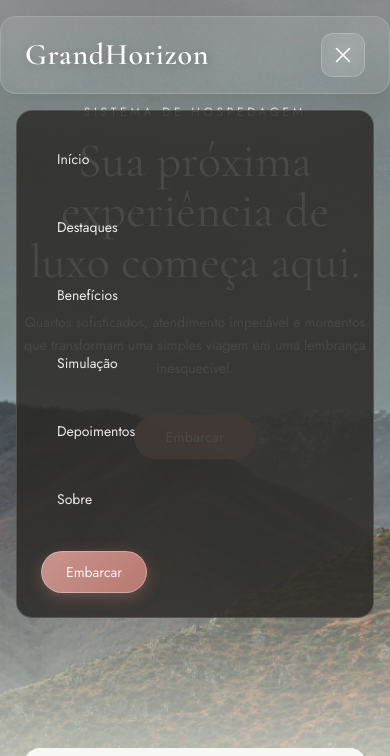
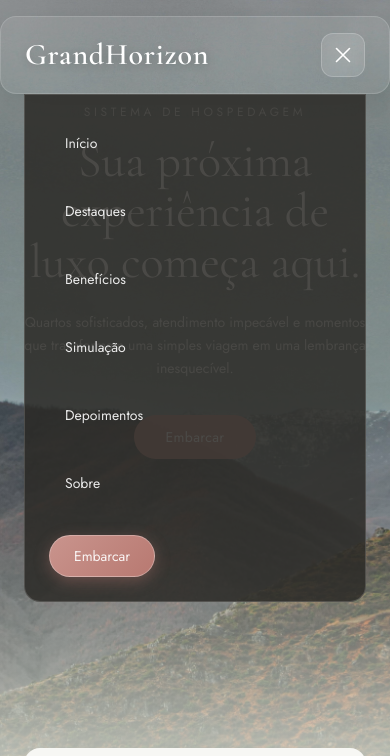
Before and after one commit to calebsv/GrandHorizon, a plain HTML site: page src/index.html in a window 390 px wide. Both pictures are taken after a click on the button 343 px from the left and 55 px from the top of the page. Shown: the top 756 px of the page. Drawn offline with nearby package versions, Linux system fonts and the light colour scheme.

Commit message:
Ajustes finais

```diff
--- a/src/index.html
+++ b/src/index.html
@@ -78,7 +78,7 @@
         </a>
       </nav>
 
-      <ul id="mobile-menu" class="mobile-menu hidden md:hidden flex-col gap-4 px-6 pb-6 text-white/90 text-sm">
+      <ul id="mobile-menu" class="mobile-menu hidden md:hidden flex-col gap-4 text-white/90 text-sm">
         <li><a href="#home" class="mobile-nav-link">Início</a></li>
         <li><a href="#tracking" class="mobile-nav-link">Destaques</a></li>
         <li><a href="#bene" class="mobile-nav-link">Benefícios</a></li>
--- a/src/style.css
+++ b/src/style.css
@@ -341,8 +341,8 @@ body {
   backdrop-filter: blur(25px);
   -webkit-backdrop-filter: blur(25px);
   border: 1px solid rgba(255, 255, 255, 0.15);
-  border-radius: 1rem;
-  margin: 1rem 1.5rem 0;
+  border-radius: 0 0 1rem 1rem;
+  margin: 0 1.5rem;
   padding: 1.5rem;
   display: none;
 }
@@ -373,6 +373,8 @@ body {
   transition: all 0.3s cubic-bezier(0.4, 0, 0.2, 1);
   border-radius: 0.5rem;
   margin-bottom: 0.25rem;
+  opacity: 0;
+  transform: translateX(-15px);
 }
 
 .mobile-menu:not(.hidden) .mobile-nav-link {
@@ -414,6 +416,7 @@ body {
   margin-top: 0.5rem;
   transition: all 0.3s cubic-bezier(0.4, 0, 0.2, 1);
   text-align: center;
+  opacity: 0;
 }
 
 .mobile-menu .mobile-cta {
@@ -439,7 +442,7 @@ body {
   }
 
   .mobile-menu {
-    margin: 1rem 1rem 0;
+    margin: 0 1.5rem;
   }
 }
 
```
